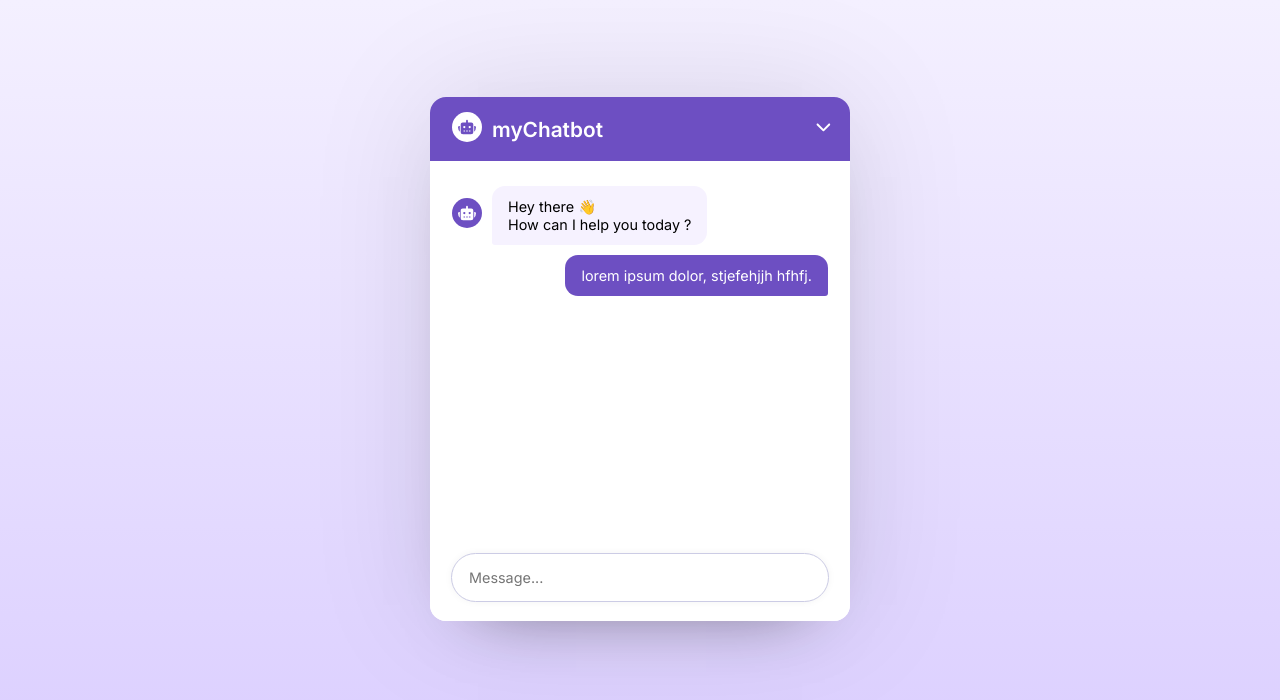
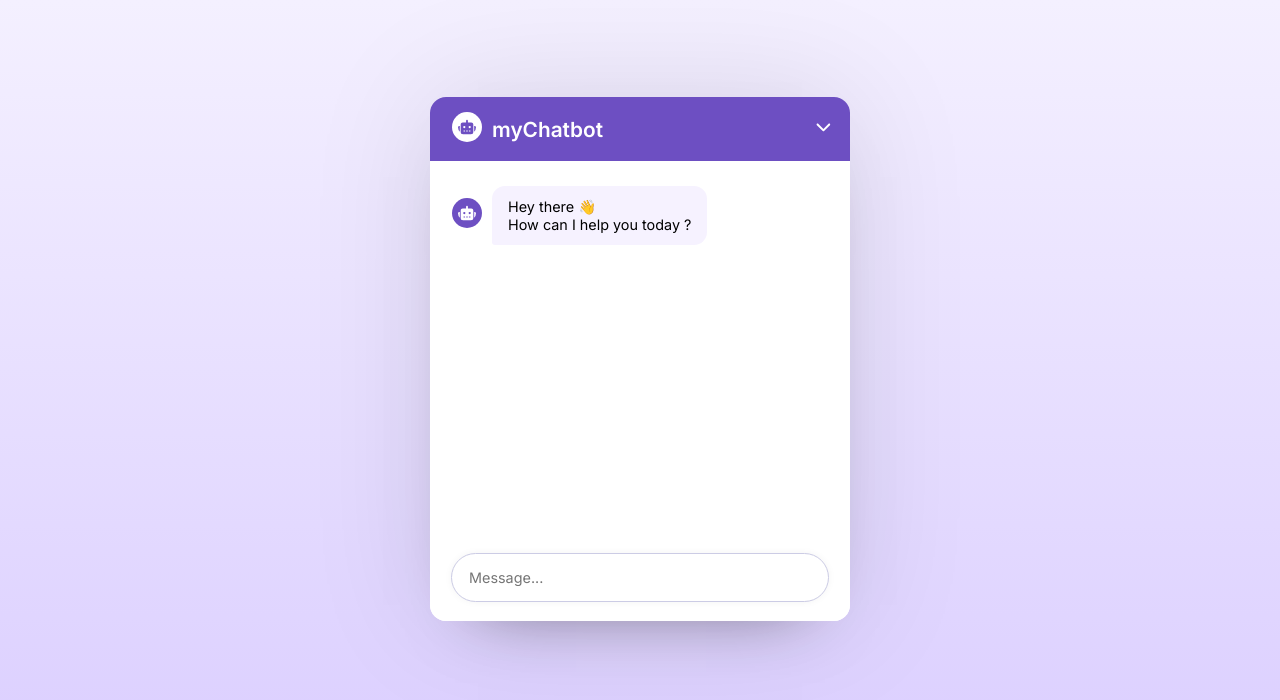
Before and after one commit to olumatty/Chatbot, a React (Vite) app: page / in a window 1280 px wide. Shown: the top 700 px of the page. Built offline with nearby package versions, Linux system fonts and the light colour scheme.

Commit message:
ChatMessage 1.0

```diff
--- a/src/App.jsx
+++ b/src/App.jsx
@@ -2,6 +2,7 @@ import React, { useState } from 'react'
 import Chatboticon from './components/Chatboticon'
 import { IoIosArrowDown } from "react-icons/io";
 import ChatForm from './components/ChatForm';
+import ChatMessage from './components/ChatMessage';
 
 const App = () => {
   const[chatHistory, setChatHistory] = useState([]);
@@ -15,7 +16,7 @@ const App = () => {
             <Chatboticon/>
             <h2 className="logo-text">myChatbot</h2>
           </div>
-          <button className=''><IoIosArrowDown /></button>
+          <button> <IoIosArrowDown /></button>
         </div>
 
         {/*Chatbot Body */}
@@ -27,11 +28,11 @@ const App = () => {
               </p>
             </div>
 
-            <div className="message user-message">
-              <p className="message-text">
-                lorem ipsum dolor, stjefehjjh hfhfj.
-              </p>
-            </div>
+            {chatHistory.map((chat, index) => (
+              <ChatMessage key ={index} chat={chat}/>
+            ))}
+
+
           </div>
 
           {/*Chatbot Footer */}
--- a/src/components/ChatForm.jsx
+++ b/src/components/ChatForm.jsx
@@ -11,7 +11,10 @@ const ChatForm = ({setChatHistory}) => {
         inputRef.current.value = "";
 
         setChatHistory((history) => [...history, {role: "user", text: userMessage} ])
-        console.log(userMessage)
+
+
+        setTimeout(() => setChatHistory((history) => [...history, {role: "model", text:"Thinking..."}]), 600);
+
     }
 
   return (
--- /dev/null
+++ b/src/components/ChatMessage.jsx
@@ -0,0 +1,13 @@
+import React from "react";
+import Chatboticon from "./Chatboticon";
+
+const ChatMessage = ({chat}) => {
+  return (
+    <div className={`message ${chat.role ==="model"  ? "bot" : "user" }-message`}>
+        {chat.role==="model" && <Chatboticon/>}
+      <p className="message-text">{chat.text}</p>
+    </div>
+  );
+};
+
+export default ChatMessage;
```
